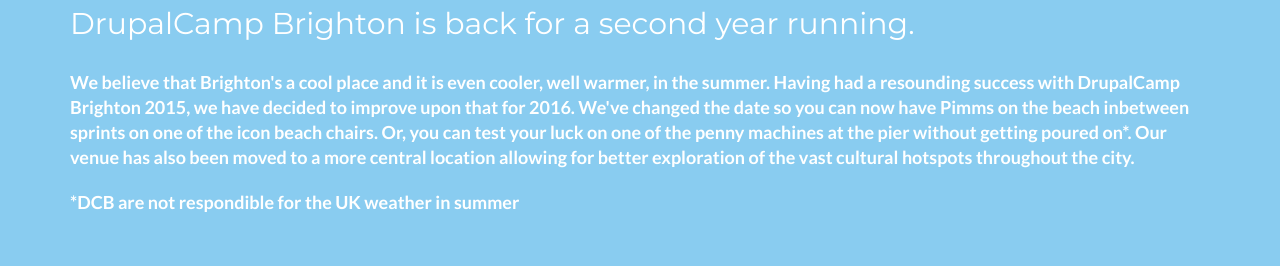
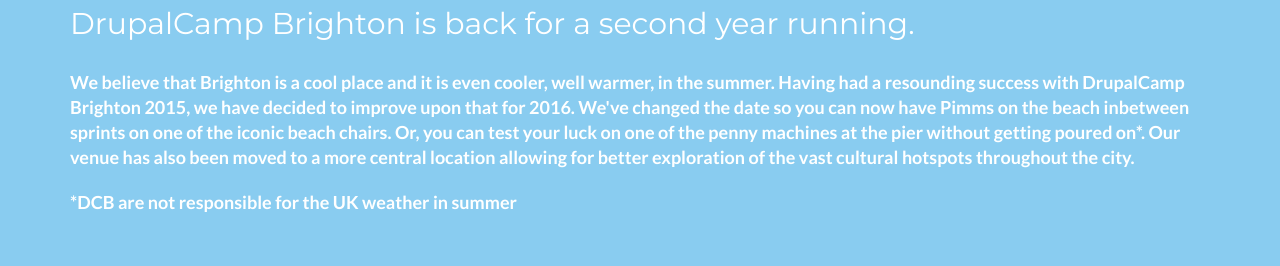
Before and after one commit to jenitehan/DrupalCampBrightonStatic, a plain HTML site: page camps/2016.html in a window 1280 px wide. Shown: the part 818-1084 px from the top of the page. Drawn offline with nearby package versions, Linux system fonts and the light colour scheme; files that its build step writes are made by us from their sources; files whose address does not match are found by name.

Commit message:
spellchecking

```diff
--- a/camps/2016.html
+++ b/camps/2016.html
@@ -110,8 +110,8 @@
                 <div class="col-sm-12">
                     <div class="clearfix"></div>
                     <h2 class="section-heading">DrupalCamp Brighton is back for a second year running.</h2>
-                    <p class="lead">We believe that Brighton's a cool place and it is even cooler, well warmer, in the summer.  Having had a resounding success with DrupalCamp Brighton 2015, we have decided to improve upon that for 2016.   We've changed the date so you can now have Pimms on the beach inbetween sprints on one of the icon beach chairs.  Or, you can test your luck on one of the penny machines at the pier without getting poured on*.  Our venue has also been moved to a more central location allowing for better exploration of the vast cultural hotspots throughout the city.</p>
-                    <p class="lead">*DCB are not respondible for the UK weather in summer</p>
+                    <p class="lead">We believe that Brighton is a cool place and it is even cooler, well warmer, in the summer.  Having had a resounding success with DrupalCamp Brighton 2015, we have decided to improve upon that for 2016.   We've changed the date so you can now have Pimms on the beach inbetween sprints on one of the iconic beach chairs.  Or, you can test your luck on one of the penny machines at the pier without getting poured on*.  Our venue has also been moved to a more central location allowing for better exploration of the vast cultural hotspots throughout the city.</p>
+                    <p class="lead">*DCB are not responsible for the UK weather in summer</p>
                 </div>
             </div>
 
```
